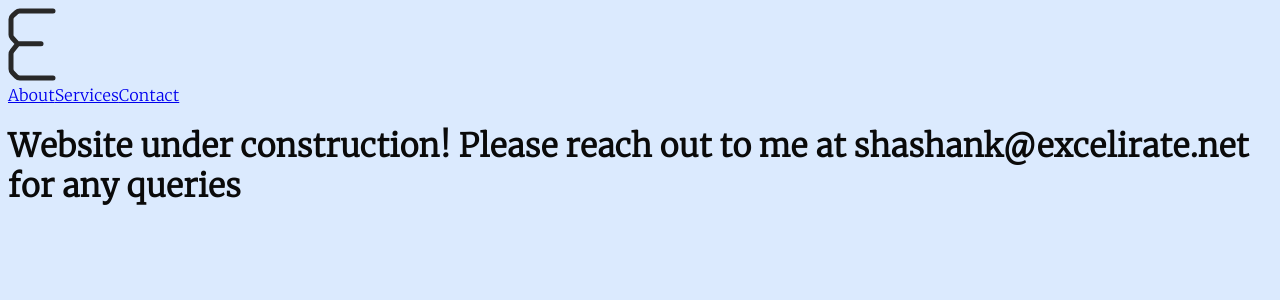
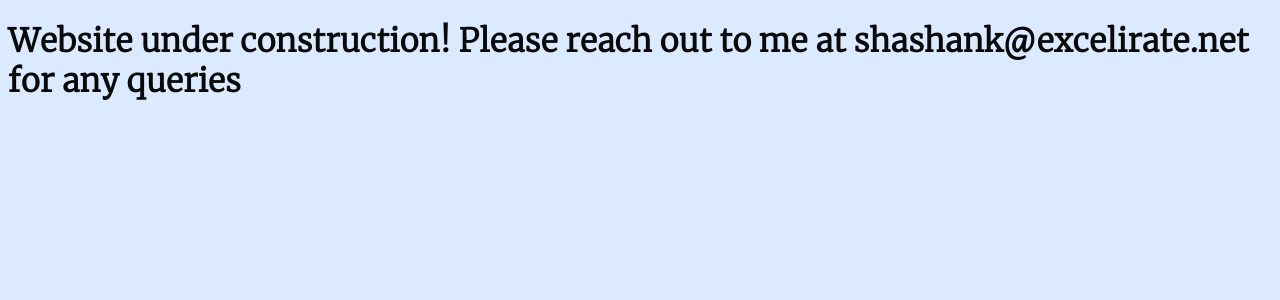
Before and after one commit to Shashank-21/businessPortfolio, a React (Create React App) app: page / in a window 1280 px wide. Shown: the top 300 px of the page. Built offline with nearby package versions, Linux system fonts and the light colour scheme.

Commit message:
v2 in progress

```diff
--- a/src/pages/NavigationPage.js
+++ b/src/pages/NavigationPage.js
@@ -28,22 +28,8 @@ function NavigationPage() {
   const result = routes.find((route) => route.path === location.pathname) ?? {};
 
   return (
-    <div>
-      <NavigationBar routes={routes} />
-      <SwitchTransition>
-        <CSSTransition
-          key={location.key}
-          nodeRef={result.nodeRef}
-          timeout={300}
-          classNames="page"
-          unmountOnExit
-        >
-          <div ref={result.nodeRef} className="page">
-            {currentOutlet}
-          </div>
-        </CSSTransition>
-      </SwitchTransition>
-      {location.pathname !== "/" && <Footer />}
+    <div ref={result.nodeRef} className="page">
+      {currentOutlet}
     </div>
   );
 }
```
